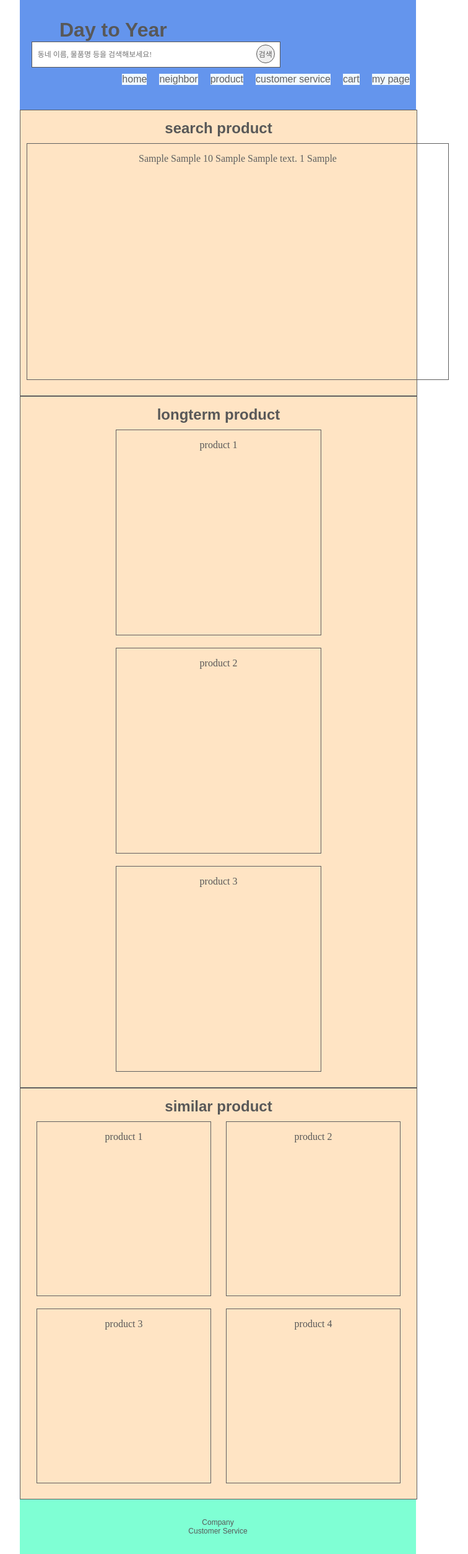
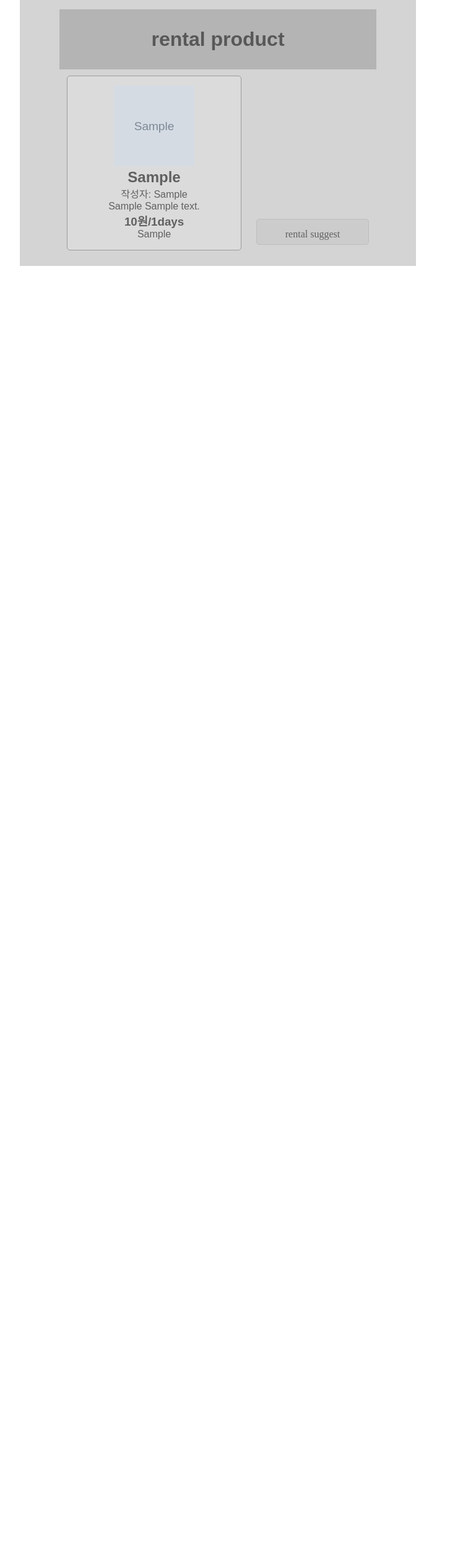
Before and after one commit to likelion-kookmin/Day-to-Year, a Django app: template day_to_year/rental/templates/rental.html in a window 1280 px wide. Shown: the whole page at 62% size, without its empty margins (288-1044 px from the left). After the commit the page ends 429 px from the top, so only its background shows below. Run offline with Django 3.2, Linux system fonts and the light colour scheme; tables that the repository leaves empty hold one stand-in row (values such as "Sample post"); the template is opened without the code that fills it: values that come from a table or form of the project are taken from there, most other values are stand-ins (such as "Sample title", 1, 10 or a date in 2020); grey boxes marked "Sample" are stand-in pictures.

Commit message:
rental image and css

```diff
--- a/day_to_year/rental/models.py
+++ b/day_to_year/rental/models.py
@@ -9,6 +9,7 @@ class Rental(models.Model):
     location_detail = models.CharField(max_length=10)
     rentterm = models.IntegerField()
     information = models.CharField(max_length=300)
+    images = models.ImageField(blank=True, upload_to="images/", null=True)
 
     def __str__(self):
         return self.product
--- a/day_to_year/rental/templates/edit.html
+++ b/day_to_year/rental/templates/edit.html
@@ -3,6 +3,7 @@
 <form action="{% url 'update' rental.id %}" method="POST">
     {%csrf_token%}
     <p>대여 물품:<input type="text" name="product" value= "{{rental.product}}"></p>
+    <p>사진: <input type="file" name="images" accept="{{ media.images.url }}"></p>
     <p>가격:<input type="number" name="price" value= "{{rental.price}}"></p>
     <p>작성자:<input type="text" name="writer" value= "{{rental.writer}}"></p>
     <p>도시:<input type="text" name="city" value= "{{rental.location_city}}"><p>
--- a/day_to_year/rental/templates/new.html
+++ b/day_to_year/rental/templates/new.html
@@ -8,6 +8,7 @@
     <p>도시:<input type="text" name="city"></p>
     <p>상세주소:<input type="text" name="address"></p>
     <p>대여 기간:<input type="number" name="rentterm">일</p>
+    <p>사진: <input type="file" name="images" accept="images/*"></p>
     <p>소개:<input type="text" name="information"></p>
 
     <button type="submit">submit</button>
--- a/day_to_year/rental/templates/rental.html
+++ b/day_to_year/rental/templates/rental.html
@@ -9,76 +9,28 @@
     <link rel="stylesheet" href="{% static 'rental/css/rental.css' %}">
 </head>
 <body class="wrap">
-    <header>
-        <h1><a href="">Day to Year</a></h1>
-        <div class="search">
-            <input type="text" placeholder="동네 이름, 물품명 등을 검색해보세요!">
-            <button><a href="#">검색</a></button>
-        </div>
-        <nav>
-            <ul>
-                <li><a href="#">home</a></li>
-                <li><a href="#">neighbor</a></li>
-                <li><a href="#">product</a></li>
-                <li><a href="#">customer service</a></li>
-                <li><a href="#">cart</a></li>
-                <li><a href="#">my page</a></li>
-            </ul>
-        </nav>
-
-    </header>
-    <section>
         <div id="arti_center">
             <article class="arti1">
-                <h2>search product</h2>
+                    <h1>rental product</h1>
                 {% for rental in rentals %}
-                <div id="product1">
-                    <a href="{% url 'product' rental.id %}">
-                    {{rental.product}}
-                    {{rental.writer}}
-                    {{rental.price}}
-                    {{rental.location_city}}
-                    {{rental.location_detail}}
-                    {{rental.rentterm}}
-                    {{rental.information}}
+                <a href="{% url 'product' rental.id %}">
+                    <div id="product_rental">
+                        <img src="{{ media.images.url }}" width="130" height="130">
+                        <h2>{{rental.product}}</h2>
+                        <p>작성자: {{rental.writer}}</p>
+                        <p>{{rental.location_city}}
+                           {{rental.location_detail}}</p>
+                        <h3>{{rental.price}}원/{{rental.rentterm}}days</h3>
+                        <p>{{rental.information}}</p>
+                    </div>
                 </a>
-                </div>
                 {% endfor %}
+                <a href="{% url 'new' %}">
+                    <div id="new_button">
+                        rental suggest
+                    </div>
+                </a>
             </article>
         </div>
-        <article class="arti2">
-            <h2>longterm product</h2>
-            <div>
-                product 1
-            </div>
-            <div>
-                product 2
-            </div>
-            <div>
-                product 3
-            </div>
-        </article>
-        <article class="arti3">
-            <h2>similar product</h2>
-            <div>
-                product 1
-            </div>
-            <div>
-                product 2
-            </div>
-            <div>
-                product 3
-            </div>
-            <div>
-                product 4
-            </div>
-        </article>
-    </section>
-    <footer>
-        <ul>
-            <li><a>Company</a></li>
-            <li><a>Customer Service</a></li>
-        </ul>
-    </footer>
 </body>
 </html>
--- a/day_to_year/rental/views.py
+++ b/day_to_year/rental/views.py
@@ -14,6 +14,7 @@ def new(request):
 
 def submit(request):
     rental = Rental()
+    rental.images = request.POST['images']
     rental.product = request.POST['product']
     rental.writer = request.POST['writer']
     rental.price = request.POST['price']
@@ -31,6 +32,7 @@ def edit(request, rental_id):
 def update(request, rental_id):
     update_rental = Rental.objects.get(id = rental_id)
     update_rental.product = request.POST['product']
+    update_rental.images = request.POST['images']
     update_rental.writer = request.POST['writer']
     update_rental.price = request.POST['price']
     update_rental.location_city = request.POST['city']
--- a/day_to_year/static/rental/css/rental.css
+++ b/day_to_year/static/rental/css/rental.css
@@ -16,104 +16,50 @@ a:link {color:#606060; text-decoration:none;}
 a:hover {color:#38940d;}
 .clear { clear:both; }
 
-header {
-    padding-top: 30px;
-    padding-bottom: 30px;
-    width: 100%;
-    float: left;
-    background-color: cornflowerblue;
-}
-
-nav {
-    float:right;
-}
-nav ul li {
-    font-size: 1rem;
-    float: left;
-    margin: 10px;
-    background-color: aliceblue;
-}
-
-section {
-    width: 100%;
-    float: left;
-    text-align: center;
-    background-color: brown;
-}
-footer {
-    width: 100%;;
-    float: left;
-    text-align: center;
-    background-color: aquamarine;
-    padding-top: 30px;
-    padding-bottom: 30px;
-}
 
 h1 {
     float: left;
     margin-left: 10%;
     font-size: 2rem;
 }
-.search {
-    text-align: center;
-    float: left;
-    height: 40px;
-    width: 400px;
-    border: 1px solid #585858;
-    background: #ffffff;
-    margin-left: 3%;
-}
 
-input {
-    height:40px;
-    width: 350px;
-    border: 0px solid #585858;
-
-}
-
-button {
-    height: 30px;
-    width:30px;
-    border: 1px solid #585858;
-    border-radius: 30px;
-}
 
 article {
     text-align: center;
     width: 100%;
-    display:inline-block;
     font-size: 1rem;
-    background-color: bisque;
-    border: 1px solid #606060;
+    background-color: #d4d4d4;
     padding-top:15px;
     padding-bottom: 15px;
 }
 
 article div{
     display: inline-block;
-    border: 1px solid #606060;
+    background-color: #dbdbdb;
+    border: 1px solid #dddddd;
     padding: 15px;
     margin: 10px;
+    width: 250px;
+    height: 250px;
+    border: 1px solid #9b9b9b;
+    border-radius: 5px;
 }
 
 
-#product1 {
-    width:650px;
-    height: 350px;
+.arti1 h1 {
+    background-color: rgb(180, 180, 180);
+    width:80%;
+    padding-top: 30px;
+    padding-bottom: 30px;
 }
 
-.arti1 div {
-    width: 300px;
-    height: 150px;
-    float:left;
+
+#new_button {
+    display: inline-block;
+    background-color: #cccccc;
+    width: 150px;
+    height: 10px;
+    border: 1px solid #bebebe;
+    border-radius: 5px;
+    text-align: center;
 }
-
-.arti2 div {
-    width: 300px;
-    height: 300px;
-}
-
-.arti3 div {
-    width: 250px;
-    height: 250px;
-}
```
Also changed, not shown: day_to_year/rental/templates/product.html (+1 -8 lines), day_to_year/static/rental/css/product.css (+10 -48 lines), day_to_year/rental/migrations/0002_rental_images.py (added), day_to_year/rental/static/rental.css (deleted), day_to_year/static/rental.css (deleted).
